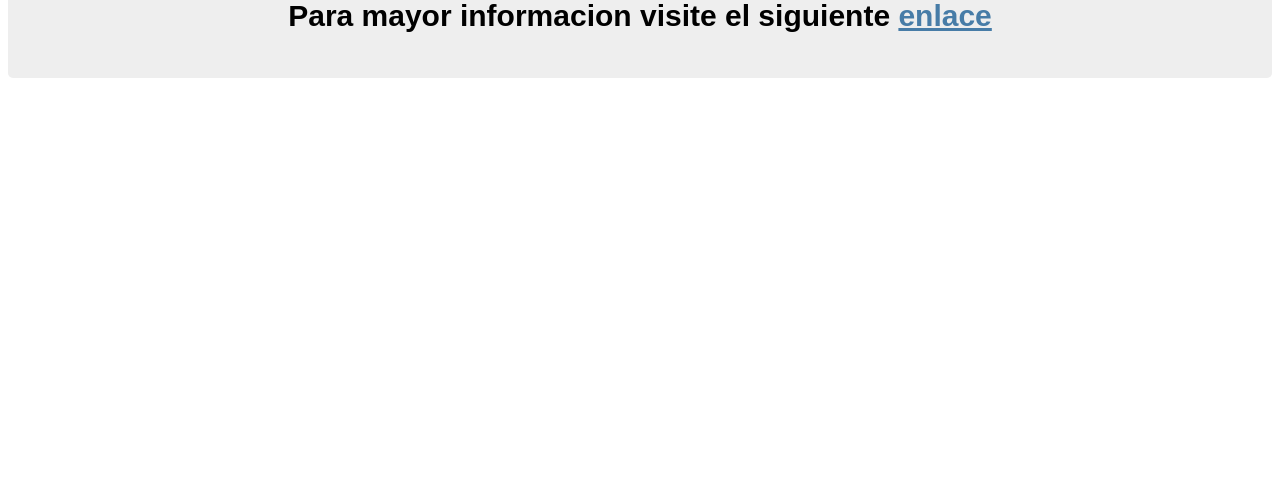
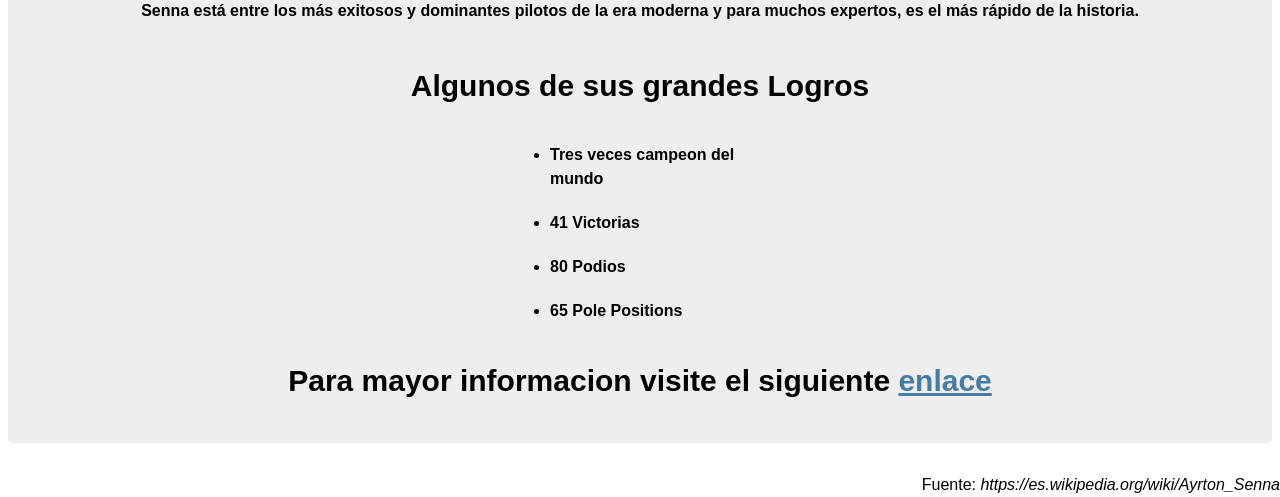
Before and after one commit to ProfileLearn/biografia, a plain HTML site: page index.html in a window 1280 px wide. Shown: the part 728-1225 px from the top of the page. Before the commit the page ends 836 px from the top, so only its background shows below. Drawn offline with Linux system fonts and the light colour scheme.

Commit message:
ayrton senna

```diff
--- a/css/style.css
+++ b/css/style.css
@@ -31,7 +31,7 @@ h1 {
 }
 @media (max-width: 460px){
 	h1{
-		font-size: 3.5;
+		font-size: 3.5rem;
 		line-height: 1.2;
 	}
 }
@@ -39,20 +39,22 @@ h1 {
 h2 {
 	font-size: 3rem;
 }
+#tribute-info {
+
+}
 
 #img-div {
-	background: rgba(200, 150, 150, 0.4);
+
 	margin: 0;
 	padding: 10px;
-	border: 5px solid black;
-	border-radius: 10px;
+
 }
 #image {
 	display: block;
-	max-width: 15%;
+	max-width:60%;
 	height: auto;
 	margin: 0 auto;
-	border-radius: 40%;
+
   border: 4px solid;
 }
 
@@ -61,13 +63,20 @@ h2 {
 }
 
 ul {
+	display: -webkit-flex;
+	display: -moz-flex;
+	display: -ms-flex;
+	display: -o-flex;
+	display: flex;
+	flex-direction: column;
 	max-width: 550px;
-	margin: 0 auto 50px auto;
-	text-align: left;
-	line-height: 1.6;
+	margin: 0 auto;
+
 }
 li {
-	margin: 16px 0;
+	text-align: left;
+	margin: 10px 30%;
+	font-weight: bold;
 }
 
 a {
@@ -77,3 +86,8 @@ a {
 a:visited {
   color: red;
 }
+@media (min-width: 720px) {
+	footer {
+		text-align: right;
+	}
+}
--- a/index.html
+++ b/index.html
@@ -10,28 +10,31 @@
 	<main id="main">
 		<header>
 			<h1 id="title">Ayrton Senna</h1>
-			<p>El piloto mas veloz de la Fórmula 1</p>
+			<p>Inmortal</p>
 		</header>
 		<div id="img-div">
 
-			<img id="image" src="https://lh3.googleusercontent.com/No8BNlfv1YjJzi1eEUb0iVkjs1HcOf21sM9fc9M27V6-AFlMsvFdon8BOKmH-J9t4DG1j72ZZPYlpIg6cwxqcpQK5-E7ftzGAKGem1XDmfu-bGntff6tl_s4MtR-EgSHNmlG0StC-A=w489-h867-no" alt="image">
+			<img id="image" src="https://github.com/ProfileLearn/biografia/blob/master/images/Ayrton_Senna_1992_Monaco.jpg?raw=true" alt="image">
 			<figcaption id="img-caption">
-				<strong>Un ejemplo de fuerza y perseverancia para ser una luz en un mundo donde la inocencia genera recelos.</strong>
+				<strong>Senna está entre los más exitosos y dominantes pilotos de la era moderna y para muchos expertos, es el más rápido de la historia.</strong>
 			</figcaption>
 
 		</div>
 		<section id="tribute-info">
-			<h2>Un repaso de las maravillas de Frutillita</h2>
+			<h2>Algunos de sus grandes Logros</h2>
 			<ul>
-				<li>Tiene un corazon muy grande</li>
-				<li>Los cachetes mas bonitos</li>
-				<li>Hace unas comiditas deliciosas</li>
-				<li>Es una compañera de vida leal y amorosa</li>
+				<li>Tres veces campeon del mundo</li>
+				<li>41 Victorias</li>
+				<li>80 Podios</li>
+				<li>65 Pole Positions</li>
 			</ul>
 			<h2>Para mayor informacion visite el siguiente
-			<a id="tribute-link" href="https://www.youtube.com/channel/UC4FRIIjBQpn8YYpUlh1X4oQ" target="_blank">enlace</a>
+			<a id="tribute-link" href="https://es.wikipedia.org/wiki/Ayrton_Senna" target="_blank">enlace</a>
 			</h2>
 		</section>
 	</main>
+	<footer>Fuente:
+		<cite>https://es.wikipedia.org/wiki/Ayrton_Senna</cite>
+	</footer>
 </body>
 </html>
```
